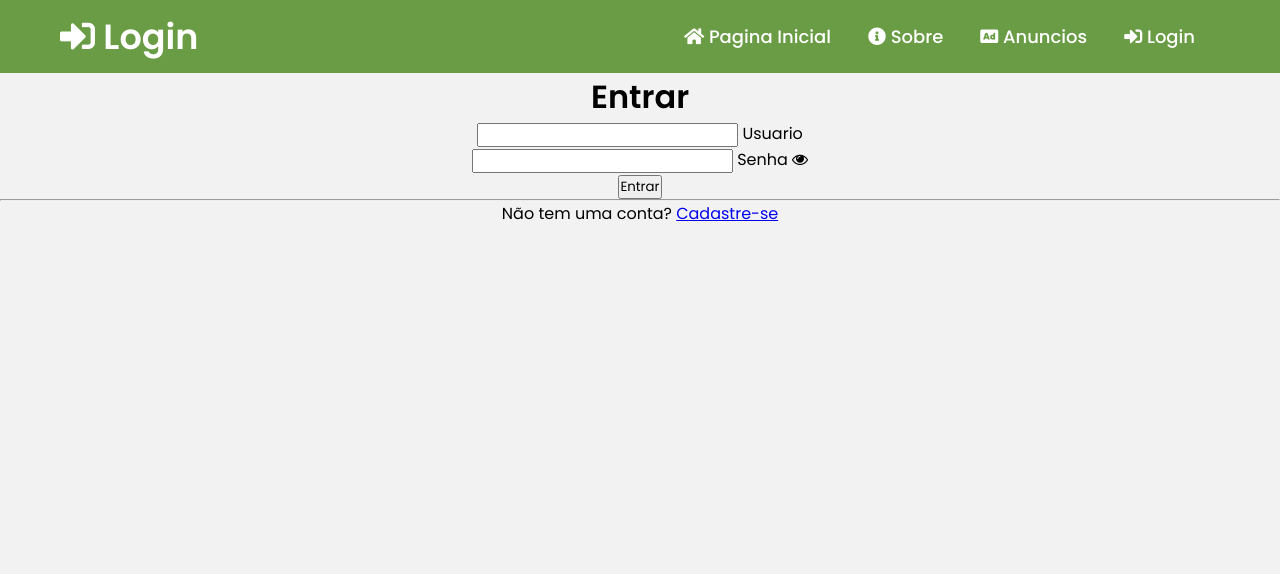
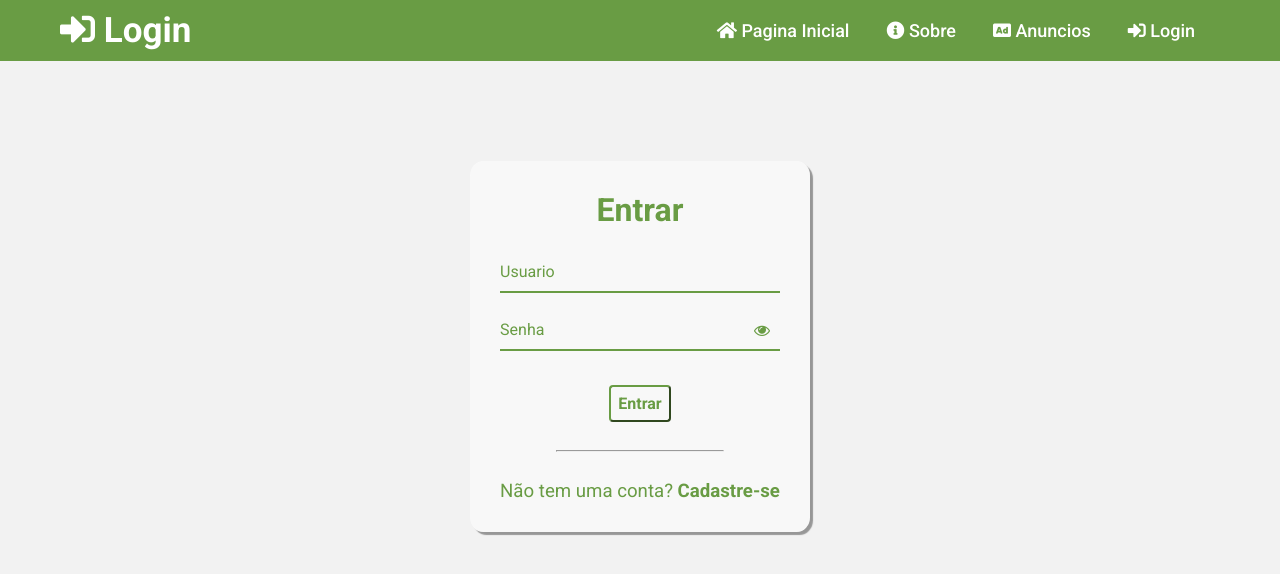
Before and after one commit to GabrielErani/project-campanha-arrecadacao, a plain HTML site: page Login.html in a window 1280 px wide. Drawn offline with Linux system fonts and the light colour scheme.

Commit message:
Estilo tela login att

```diff
--- a/Login.html
+++ b/Login.html
@@ -6,7 +6,7 @@
     <link rel="stylesheet" href="https://cdnjs.cloudflare.com/ajax/libs/font-awesome/5.15.3/css/all.min.css">
     <meta name="viewport" content="width=device-width, initial-scale=1.0">
     <link rel="stylesheet" href="./assets/css/Estilo.css">
-    <link rel="stylesheet" href="./assets/css/EstiloCad.css">
+    <link rel="stylesheet" href="./assets/css/EstiloLogin.Css">
     <link rel="stylesheet" href="https://stackpath.bootstrapcdn.com/font-awesome/4.7.0/css/font-awesome.min.css">
     <title>Login</title>
 </head>
```
